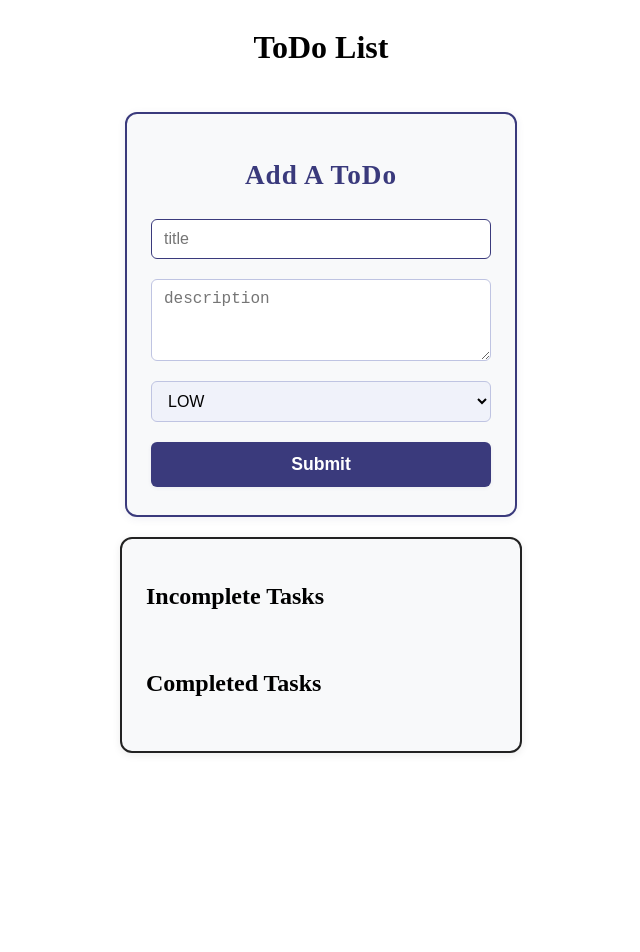
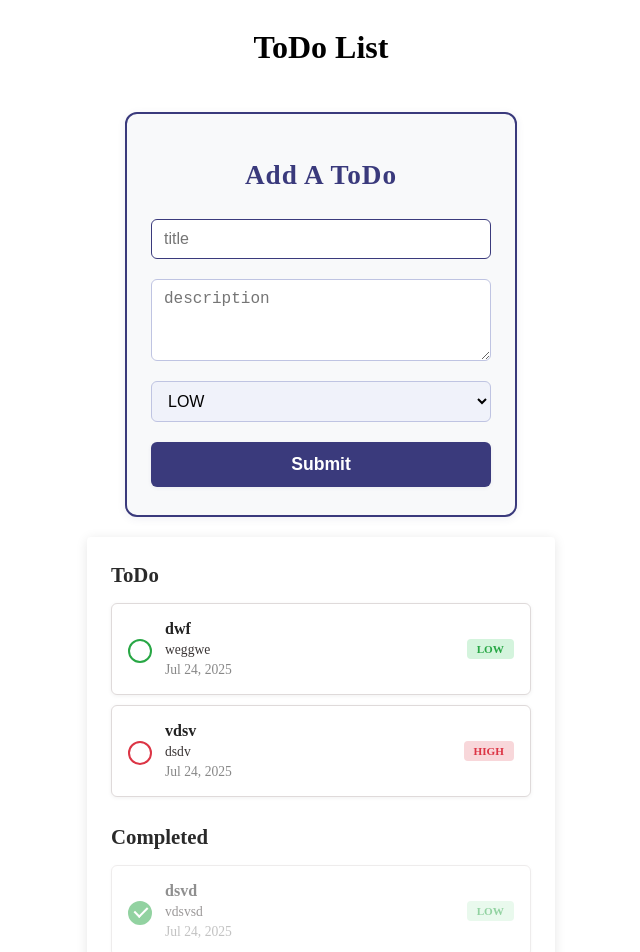
Before and after one commit to moizzulfiqarspursol/todo-app, an Angular app: page / in a window 1280 px wide. Shown: the top 952 px of the page, without its empty margins (319-959 px from the left). Before the commit the page ends 800 px from the top, so only its background shows below. Built offline with nearby package versions, Linux system fonts and the light colour scheme; data requests are answered from the project's data file.

Commit message:
list styling

```diff
--- a/src/app/todo/list/list.component.html
+++ b/src/app/todo/list/list.component.html
@@ -1,29 +1,37 @@
 <div class="list-container">
-  <h2>Incomplete Tasks</h2>
+  <h2>ToDo</h2>
   <ul>
     <li *ngFor="let item of incompleteTodos" class="todo-item">
-      <label class="checkbox-container">
+      <label class="checkbox-container" [ngClass]="item.priority.toLowerCase()">
         <input type="checkbox" (change)="toggleCompletion(item.id)" />
+        <span class="custom-checkbox"></span>
       </label>
+
       <div class="todo-details">
         <span class="todo-title">{{ item.title }}</span>
         <span class="todo-desc">{{ item.description }}</span>
-        <span class="todo-priority {{ item.priority }}">{{ item.priority }}</span>
+        <span class="todo-date">{{ item.createdAt | date: 'mediumDate' }}</span>
       </div>
+
+      <span class="todo-priority" [ngClass]="item.priority.toLowerCase()">{{ item.priority }}</span>
     </li>
   </ul>
 
-  <h2>Completed Tasks</h2>
+  <h2>Completed</h2>
   <ul>
     <li *ngFor="let item of completedTodos" class="todo-item completed">
-      <label class="checkbox-container">
+      <label class="checkbox-container" [ngClass]="item.priority.toLowerCase()">
         <input type="checkbox" checked (change)="toggleCompletion(item.id)" />
+        <span class="custom-checkbox"></span>
       </label>
+
       <div class="todo-details">
         <span class="todo-title">{{ item.title }}</span>
         <span class="todo-desc">{{ item.description }}</span>
-        <span class="todo-priority {{ item.priority }}">{{ item.priority }}</span>
+        <span class="todo-date">{{ item.createdAt | date: 'mediumDate' }}</span>
       </div>
+
+      <span class="todo-priority" [ngClass]="item.priority.toLowerCase()">{{ item.priority }}</span>
     </li>
   </ul>
 </div>
--- a/src/app/todo/list/list.component.scss
+++ b/src/app/todo/list/list.component.scss
@@ -1,22 +1,37 @@
+// 🔧 Variables
+$color-low: #28a745;
+$color-medium: #ffc107;
+$color-high: #dc3545;
 
+$bg-low: #d4f4dd;
+$bg-medium: #fff3cd;
+$bg-high: #f8d7da;
+
+// 🔁 Mixin
+@mixin priority-style($bg, $color) {
+  background-color: $bg;
+  color: $color;
+}
+
+// 🔲 Styles
 .list-container {
   display: flex;
   flex-direction: column;
-  gap: 10px;
-  width: 350px;
+  gap: 16px;
+  width: 420px;
   padding: 24px;
-  margin: 20px auto 10px auto;
-  border: 2px solid #222;
-  border-radius: 12px;
-  background: #f8f9fa;
-  box-shadow: 0 2px 8px rgba(0,0,0,0.08);
+  margin: 20px auto;
+//   background: #f8f9fa;
+    background: white;
+border: 0px solid white;
+border-radius: 4px;;
+box-shadow: 0 2px 12px rgba(0, 0, 0, 0.10);
 
-  h1 {
-    text-align: center;
-    font-size: 2rem;
-    color: #3a3a7c;
-    margin-bottom: 16px;
-    letter-spacing: 1px;
+
+  h2 {
+    font-size: 1.3rem;
+    color: #2a2a2a;
+    margin: 2px 0px 0px 0px;
   }
 
   ul {
@@ -28,62 +43,114 @@
   .todo-item {
     display: flex;
     align-items: center;
+    background: #ffffff;
+    border: 1px solid rgb(223, 218, 218);
+    border-radius: 6px;
+    padding: 16px;
+    margin-bottom: 10px;
+    box-shadow: 0 1px 4px rgba(0, 0, 0, 0.06);
     gap: 12px;
-    margin-bottom: 12px;
-    background: #e3e6f5;
-    border-radius: 8px;
-    padding: 16px;
-    box-shadow: 0 1px 4px rgba(60,60,120,0.07);
-    transition: box-shadow 0.2s;
+    position: relative;
 
-    &:hover {
-      box-shadow: 0 2px 8px rgba(60,60,120,0.15);
+    &.completed {
+      opacity: 0.5;
     }
   }
 
   .checkbox-container {
-    display: flex;
-    align-items: center;
-    cursor: pointer;
     position: relative;
+    width: 20px;
+    height: 20px;
+
+    input[type='checkbox'] {
+      position: absolute;
+      width: 100%;
+      height: 100%;
+      opacity: 0;
+      margin: 0;
+      cursor: pointer;
+      z-index: 2;
+
+      &:checked + .custom-checkbox::after {
+        content: '';
+        position: absolute;
+        top: 1px;
+        left: 7px;
+        width: 6px;
+        height: 11px;
+        border: solid white;
+        border-width: 0 2px 2px 0;
+        transform: rotate(45deg);
+      }
+
+      &:checked + .custom-checkbox {
+        background-color: currentColor;
+      }
+    }
+
+    .custom-checkbox {
+      width: 20px;
+      height: 20px;
+      border: 2px solid currentColor;
+      border-radius: 50%;
+      display: inline-block;
+      position: relative;
+      transition: background-color 0.2s;
+    }
+
+    &.low {
+      color: $color-low;
+    }
+    &.medium {
+      color: $color-medium;
+    }
+    &.high {
+      color: $color-high;
+    }
   }
 
   .todo-details {
+    flex-grow: 1;
     display: flex;
     flex-direction: column;
+    margin-left: 5px;
     gap: 4px;
-    flex: 1;
   }
 
   .todo-title {
     font-weight: bold;
-    font-size: 1.1rem;
+    font-size: 1rem;
     color: #222;
   }
 
   .todo-desc {
-    font-size: 0.95rem;
-    color: #555;
+    font-size: 0.85rem;
+    color: #3a3535;
+  }
+
+
+  .todo-date {
+    font-size: 0.85rem;
+    color: #888;
   }
 
   .todo-priority {
-    font-size: 0.85rem;
+    font-size: 0.7rem;
     font-weight: 600;
-    margin-top: 4px;
-    padding: 2px 8px;
+    padding: 4px 10px;
     border-radius: 4px;
-    display: inline-block;
+    white-space: nowrap;
+
     &.low {
-      background: #d4f4dd;
-      color: #218838;
+      @include priority-style($bg-low, $color-low);
     }
+
     &.medium {
-      background: #fff3cd;
-      color: #856404;
+      @include priority-style($bg-medium, $color-medium);
     }
+
     &.high {
-      background: #f8d7da;
-      color: #721c24;
+      @include priority-style($bg-high, $color-high);
     }
   }
 }
--- a/src/db.json
+++ b/src/db.json
@@ -1,5 +1,28 @@
 {
   "todos": [
-
+    {
+      "id": "32f2",
+      "title": "dwf",
+      "description": "weggwe",
+      "priority": "LOW",
+      "createdAt": "2025-07-24T07:58:11.074Z",
+      "completed": false
+    },
+    {
+      "id": "0ab6",
+      "title": "dsvd",
+      "description": "vdsvsd",
+      "priority": "LOW",
+      "createdAt": "2025-07-24T08:03:39.938Z",
+      "completed": true
+    },
+    {
+      "id": "013f",
+      "title": "vdsv",
+      "description": "dsdv",
+      "priority": "HIGH",
+      "createdAt": "2025-07-24T08:03:44.210Z",
+      "completed": false
+    }
   ]
 }
```
Also changed, not shown: src/app/todo/form/form.component.scss (+0 -24 lines).
